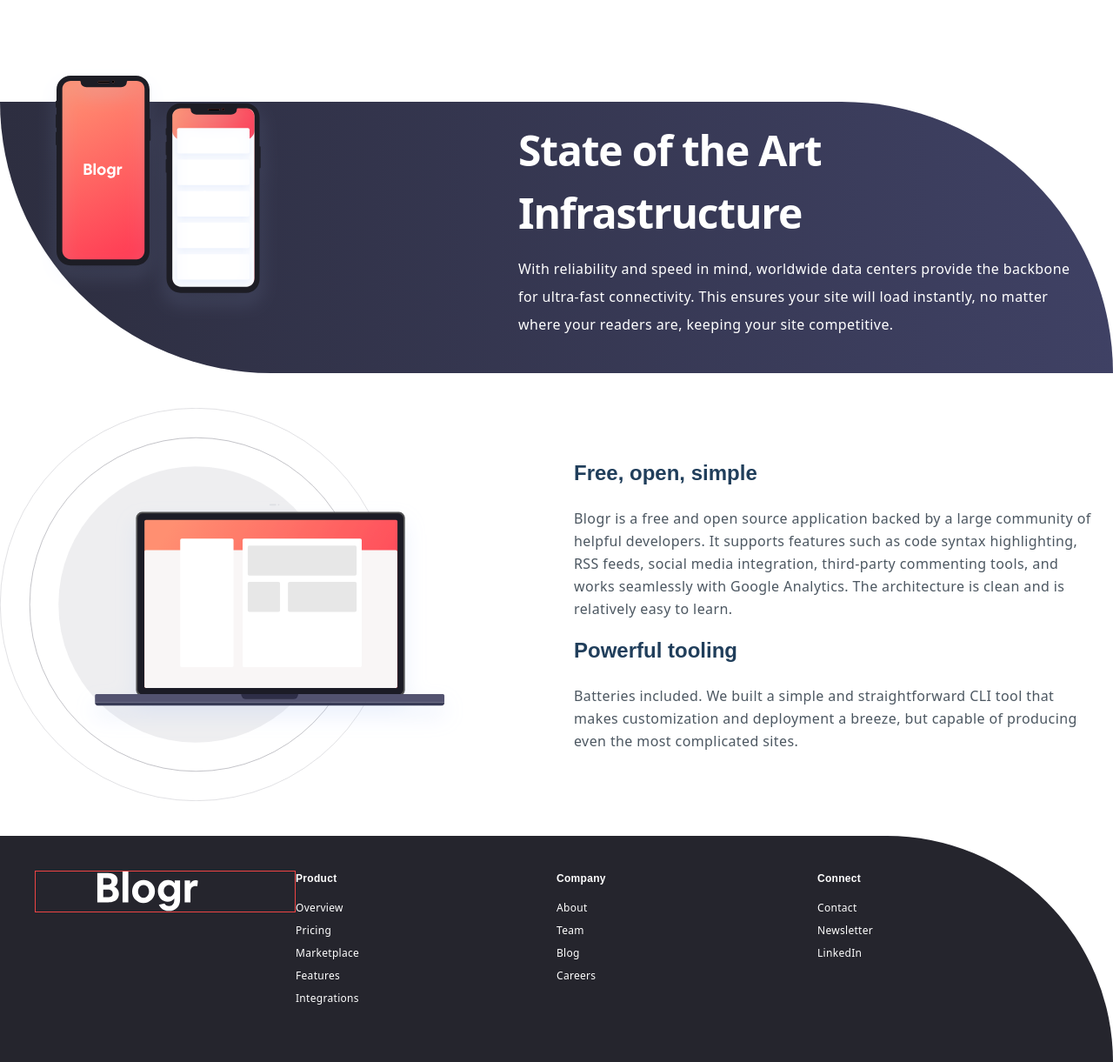
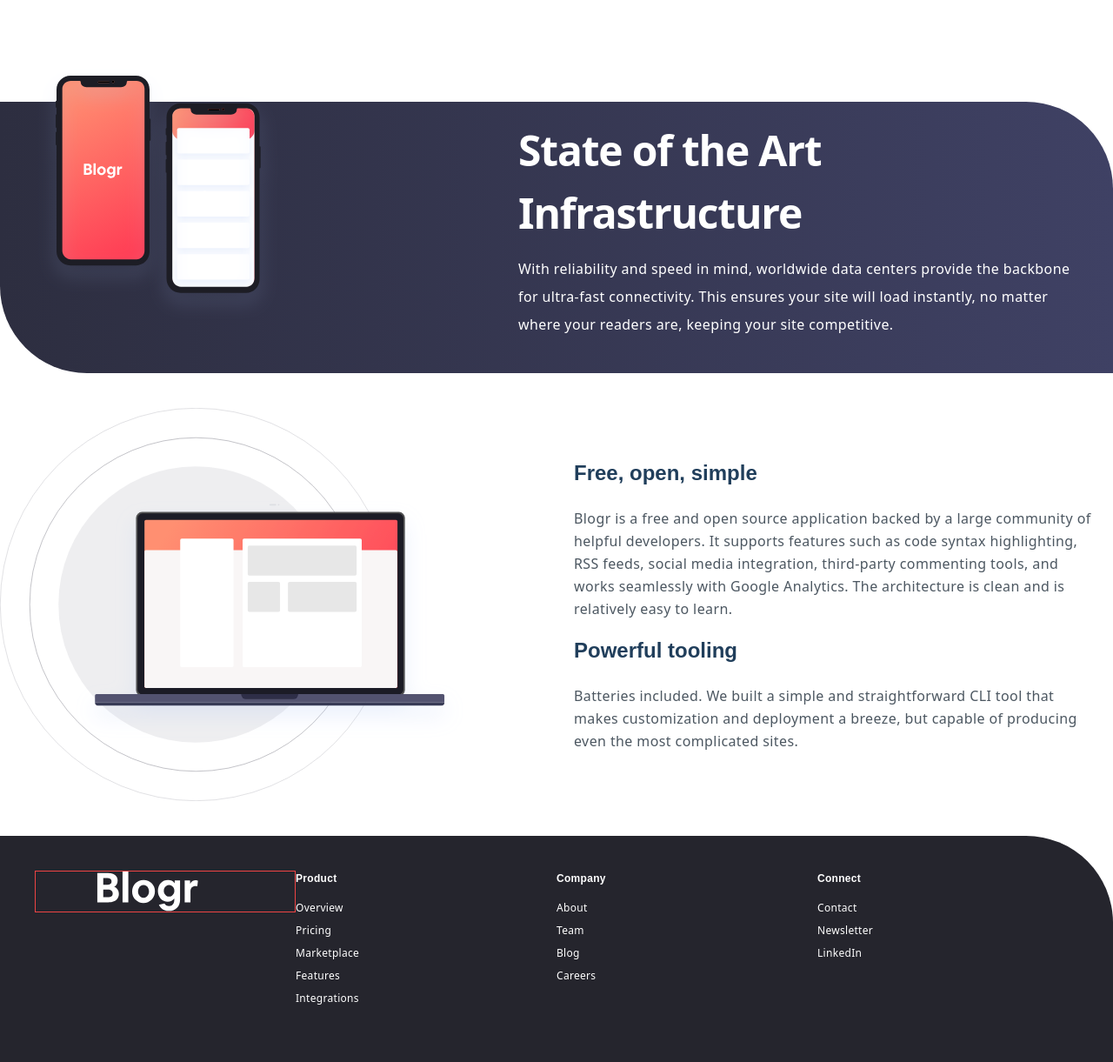
Before and after one commit to MundiaNderi/blogr, a website: page index.html in a window 1280 px wide. Shown: the part 1235-2456 px from the top of the page at 87% size. Drawn offline with Linux system fonts and the light colour scheme.

Commit message:
Rounded corners

```diff
--- a/index.html
+++ b/index.html
@@ -230,7 +230,7 @@
     <!-- Architecture section-->
     <section>
       <div
-        class="flex flex-col md:flex-row bg-gradient-to-r justify-center from-darkPhone to-lightPhone rounded-tl-none rounded-tr-full rounded-br-none rounded-bl-full"
+        class="flex flex-col md:flex-row bg-gradient-to-r justify-center from-darkPhone to-lightPhone art"
       >
         <div class="images">
           <img
@@ -314,7 +314,7 @@
 
     <!--Footer-->
     <footer
-      class="text-white bg-footerDark flex text-center md:text-left flex-col md:flex-row p-10 pr-10 rounded-tl-none rounded-tr-full rounded-br-none rounded-bl-none"
+      class="text-white bg-footerDark flex text-center md:text-left flex-col md:flex-row p-10 pr-10 footer"
     >
       <svg
         class="mx-auto justify-center md:justify-start md:w-1/4 pr-10 border border-red-500"
--- a/src/input.css
+++ b/src/input.css
@@ -55,3 +55,11 @@
 .hero {
     border-radius: 0px 0px 0px 100px;
 }
+
+.art {
+    border-radius: 0px 100px;
+}
+
+.footer {
+    border-radius: 0px 100px 0px 0px;
+}
```
Also changed, not shown: css/main.css.
